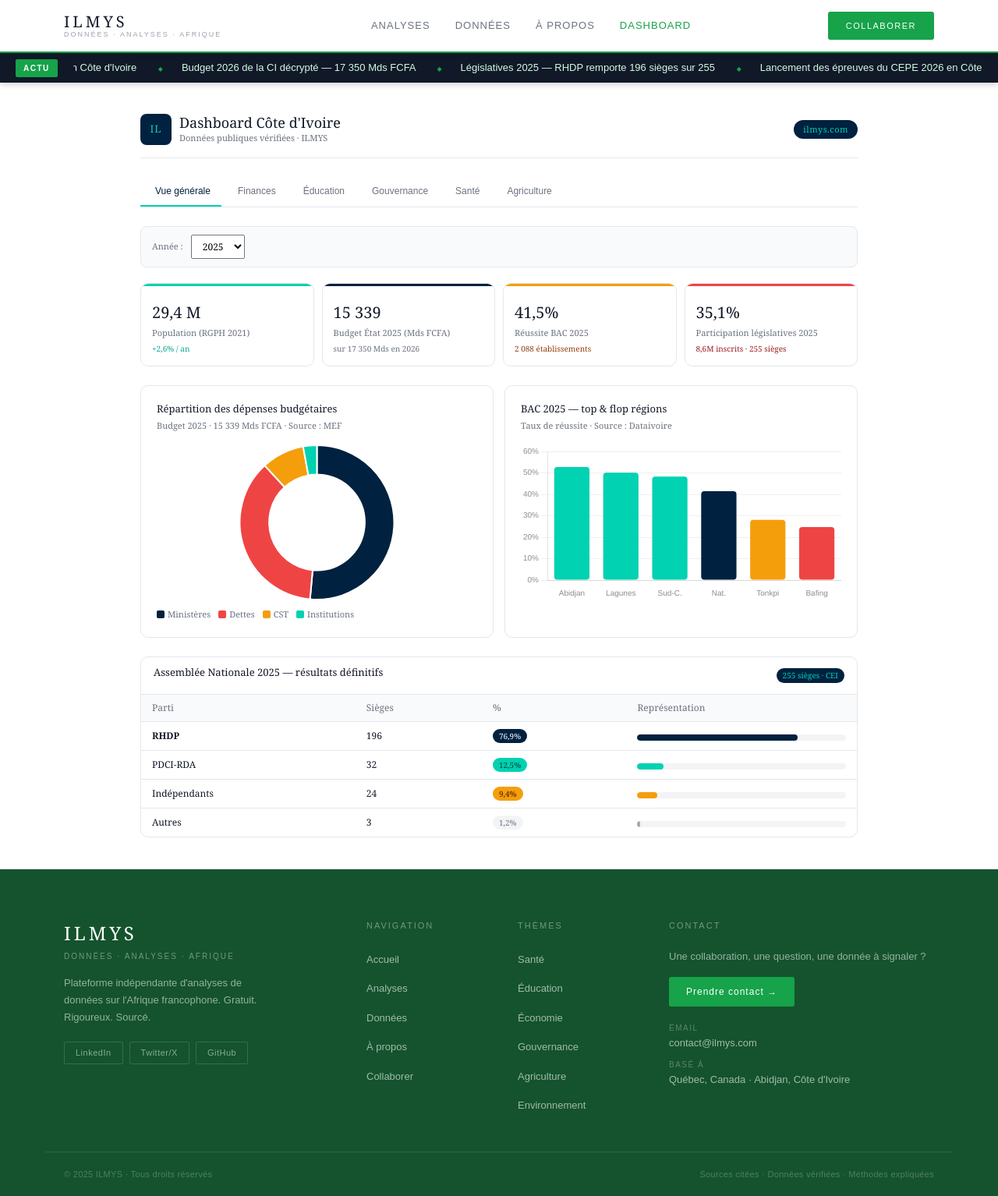
After one commit to lynol/ilmys, a Flask app: page /dashboard in a window 1280 px wide. The commit adds this page. Shown: the whole page at 78% size. Run offline with Flask 3, Linux system fonts and the light colour scheme; some libraries are stand-ins or nearby versions.

Commit message:
Dashboard

```diff
--- a/app.py
+++ b/app.py
@@ -191,6 +191,10 @@ def index():
         stats             = stats,
         fact              = fact
     )
+
+@app.route('/dashboard')
+def dashboard():
+    return render_template('dashboard.html')
 
 @app.route('/analyses')
 def analyses():
--- a/templates/components/navbar.html
+++ b/templates/components/navbar.html
@@ -35,6 +35,13 @@
                         À propos
                     </a>
                 </li>
+
+                <li class="nav-item">
+                    <a class="nav-link {% if request.endpoint == 'dashboard' %}active{% endif %}"
+                    href="{{ url_for('dashboard') }}">
+                        Dashboard
+                    </a>
+                </li>
             </ul>
 
             <!-- CTA -->
@@ -42,6 +49,7 @@
                class="btn ilmys-btn-cta">
                 Collaborer
             </a>
+
         </div>
 
     </div>
--- /dev/null
+++ b/templates/dashboard.html
@@ -0,0 +1,511 @@
+{% extends "base.html" %}
+
+{% block title %}Dashboard — ILMYS{% endblock %}
+
+{% block content %}
+<div class="container" style="max-width:960px;margin:40px auto;padding:0 20px">
+
+    <!-- HEADER -->
+    <div style="display:flex;align-items:center;justify-content:space-between;
+                padding-bottom:1rem;border-bottom:0.5px solid var(--border);
+                margin-bottom:1.5rem;flex-wrap:wrap;gap:12px">
+        <div style="display:flex;align-items:center;gap:10px">
+            <div style="width:40px;height:40px;background:#00213f;border-radius:8px;
+                        display:flex;align-items:center;justify-content:center;
+                        color:#00d2b2;font-size:13px;font-weight:500;letter-spacing:1px">
+                IL
+            </div>
+            <div>
+                <h1 style="font-size:18px;font-weight:500;
+                           color:var(--noir);margin:0">
+                    Dashboard Côte d'Ivoire
+                </h1>
+                <p style="font-size:11px;color:var(--muted);margin:0">
+                    Données publiques vérifiées · ILMYS
+                </p>
+            </div>
+        </div>
+        <span style="font-size:11px;padding:4px 12px;border-radius:20px;
+                     background:#00213f;color:#00d2b2;letter-spacing:0.5px">
+            ilmys.com
+        </span>
+    </div>
+
+    <!-- ONGLETS -->
+    <div style="display:flex;gap:2px;margin-bottom:1.5rem;
+                border-bottom:0.5px solid var(--border);overflow-x:auto">
+        <button class="dash-tab active" onclick="showTab('vue',this)">
+            <i class="ti ti-layout-dashboard"></i> Vue générale
+        </button>
+        <button class="dash-tab" onclick="showTab('finances',this)">
+            <i class="ti ti-coin"></i> Finances
+        </button>
+        <button class="dash-tab" onclick="showTab('education',this)">
+            <i class="ti ti-school"></i> Éducation
+        </button>
+        <button class="dash-tab" onclick="showTab('gouvernance',this)">
+            <i class="ti ti-building-bank"></i> Gouvernance
+        </button>
+        <button class="dash-tab" onclick="showTab('sante',this)">
+            <i class="ti ti-heart"></i> Santé
+        </button>
+        <button class="dash-tab" onclick="showTab('agriculture',this)">
+            <i class="ti ti-plant"></i> Agriculture
+        </button>
+    </div>
+
+    <!-- CONTENU — colle ici tout le HTML des sections -->
+    <div id="dash-content">
+
+        <!-- VUE GÉNÉRALE -->
+        <div id="tab-vue" class="dash-section active">
+            <!-- FILTRE -->
+            <div class="dash-filter">
+                <label>Année :</label>
+                <select id="vueYear" onchange="updateVue()">
+                    <option value="2025" selected>2025</option>
+                    <option value="2026">2026</option>
+                </select>
+            </div>
+
+            <!-- KPI -->
+            <div class="dash-kpi-grid">
+
+                <div class="dash-kpi">
+                    <div class="dash-kpi-stripe" style="background:#00d2b2"></div>
+                    <i class="ti ti-users" style="font-size:22px;color:#00d2b2;margin-bottom:8px;display:block"></i>
+                    <div style="font-size:20px;font-weight:500;color:var(--noir)">29,4 M</div>
+                    <div style="font-size:11px;color:var(--muted);margin-top:3px">Population (RGPH 2021)</div>
+                    <div style="font-size:10px;color:#00a88f;margin-top:5px">+2,6% / an</div>
+                </div>
+
+                <div class="dash-kpi">
+                    <div class="dash-kpi-stripe" style="background:#00213f"></div>
+                    <i class="ti ti-cash" style="font-size:22px;color:#00213f;margin-bottom:8px;display:block"></i>
+                    <div style="font-size:20px;font-weight:500;color:var(--noir)" id="vue-budget">15 339</div>
+                    <div style="font-size:11px;color:var(--muted);margin-top:3px" id="vue-budget-lbl">Budget État 2025 (Mds FCFA)</div>
+                    <div style="font-size:10px;color:var(--muted);margin-top:5px" id="vue-budget-trend">sur 17 350 Mds en 2026</div>
+                </div>
+
+                <div class="dash-kpi">
+                    <div class="dash-kpi-stripe" style="background:#f59e0b"></div>
+                    <i class="ti ti-certificate" style="font-size:22px;color:#f59e0b;margin-bottom:8px;display:block"></i>
+                    <div style="font-size:20px;font-weight:500;color:var(--noir)">41,5%</div>
+                    <div style="font-size:11px;color:var(--muted);margin-top:3px">Réussite BAC 2025</div>
+                    <div style="font-size:10px;color:#92400e;margin-top:5px">2 088 établissements</div>
+                </div>
+
+                <div class="dash-kpi">
+                    <div class="dash-kpi-stripe" style="background:#ef4444"></div>
+                    <i class="ti ti-vote" style="font-size:22px;color:#ef4444;margin-bottom:8px;display:block"></i>
+                    <div style="font-size:20px;font-weight:500;color:var(--noir)">35,1%</div>
+                    <div style="font-size:11px;color:var(--muted);margin-top:3px">Participation législatives 2025</div>
+                    <div style="font-size:10px;color:#991b1b;margin-top:5px">8,6M inscrits · 255 sièges</div>
+                </div>
+
+            </div>
+
+            <!-- GRAPHIQUES -->
+            <div class="dash-grid2">
+
+                <div class="dash-card">
+                    <div class="dash-card-title">Répartition des dépenses budgétaires</div>
+                    <div class="dash-card-sub" id="vue-donut-sub">Budget 2025 · 15 339 Mds FCFA · Source : MEF</div>
+                    <div style="position:relative;width:100%;height:200px">
+                        <canvas id="cVueBudget" role="img" aria-label="Répartition dépenses budget">
+                            Ministères, dettes, CST, institutions
+                        </canvas>
+                    </div>
+                    <div style="display:flex;flex-wrap:wrap;gap:10px;margin-top:10px;font-size:11px;color:var(--muted)">
+                        <span style="display:flex;align-items:center;gap:4px">
+                            <span style="width:10px;height:10px;border-radius:2px;background:#00213f;display:inline-block"></span>Ministères
+                        </span>
+                        <span style="display:flex;align-items:center;gap:4px">
+                            <span style="width:10px;height:10px;border-radius:2px;background:#ef4444;display:inline-block"></span>Dettes
+                        </span>
+                        <span style="display:flex;align-items:center;gap:4px">
+                            <span style="width:10px;height:10px;border-radius:2px;background:#f59e0b;display:inline-block"></span>CST
+                        </span>
+                        <span style="display:flex;align-items:center;gap:4px">
+                            <span style="width:10px;height:10px;border-radius:2px;background:#00d2b2;display:inline-block"></span>Institutions
+                        </span>
+                    </div>
+                </div>
+
+                <div class="dash-card">
+                    <div class="dash-card-title">BAC 2025 — top & flop régions</div>
+                    <div class="dash-card-sub">Taux de réussite · Source : Dataivoire</div>
+                    <div style="position:relative;width:100%;height:200px">
+                        <canvas id="cVueBAC" role="img" aria-label="BAC 2025 par région">
+                            Abidjan 52.7, Bafing 24.7, nationale 41.5
+                        </canvas>
+                    </div>
+                </div>
+
+            </div>
+
+            <!-- TABLEAU LÉGISLATIVES -->
+            <div class="tbl-card" style="background:#fff;border:0.5px solid var(--border);border-radius:10px;overflow:hidden;margin-bottom:1.5rem">
+                <div style="padding:12px 16px;border-bottom:0.5px solid var(--border);display:flex;justify-content:space-between;align-items:center">
+                    <h3 style="font-size:13px;font-weight:500;color:var(--noir)">
+                        Assemblée Nationale 2025 — résultats définitifs
+                    </h3>
+                    <span style="font-size:10px;padding:2px 8px;border-radius:20px;background:#00213f;color:#00d2b2">
+                        255 sièges · CEI
+                    </span>
+                </div>
+                <table style="width:100%;border-collapse:collapse;font-size:12px">
+                    <thead>
+                        <tr>
+                            <th style="background:#F9FAFB;color:var(--muted);font-weight:500;padding:8px 14px;text-align:left;border-bottom:0.5px solid var(--border)">Parti</th>
+                            <th style="background:#F9FAFB;color:var(--muted);font-weight:500;padding:8px 14px;text-align:left;border-bottom:0.5px solid var(--border)">Sièges</th>
+                            <th style="background:#F9FAFB;color:var(--muted);font-weight:500;padding:8px 14px;text-align:left;border-bottom:0.5px solid var(--border)">%</th>
+                            <th style="background:#F9FAFB;color:var(--muted);font-weight:500;padding:8px 14px;text-align:left;border-bottom:0.5px solid var(--border)">Représentation</th>
+                        </tr>
+                    </thead>
+                    <tbody>
+                        <tr>
+                            <td style="padding:9px 14px;border-bottom:0.5px solid var(--border)"><strong>RHDP</strong></td>
+                            <td style="padding:9px 14px;border-bottom:0.5px solid var(--border)">196</td>
+                            <td style="padding:9px 14px;border-bottom:0.5px solid var(--border)">
+                                <span style="background:#00213f;color:#fff;padding:2px 8px;border-radius:20px;font-size:10px">76,9%</span>
+                            </td>
+                            <td style="padding:9px 14px;border-bottom:0.5px solid var(--border)">
+                                <div class="dash-pbar"><div class="dash-pfill" style="background:#00213f;width:76.9%"></div></div>
+                            </td>
+                        </tr>
+                        <tr>
+                            <td style="padding:9px 14px;border-bottom:0.5px solid var(--border)">PDCI-RDA</td>
+                            <td style="padding:9px 14px;border-bottom:0.5px solid var(--border)">32</td>
+                            <td style="padding:9px 14px;border-bottom:0.5px solid var(--border)">
+                                <span style="background:#00d2b2;color:#003d35;padding:2px 8px;border-radius:20px;font-size:10px">12,5%</span>
+                            </td>
+                            <td style="padding:9px 14px;border-bottom:0.5px solid var(--border)">
+                                <div class="dash-pbar"><div class="dash-pfill" style="background:#00d2b2;width:12.5%"></div></div>
+                            </td>
+                        </tr>
+                        <tr>
+                            <td style="padding:9px 14px;border-bottom:0.5px solid var(--border)">Indépendants</td>
+                            <td style="padding:9px 14px;border-bottom:0.5px solid var(--border)">24</td>
+                            <td style="padding:9px 14px;border-bottom:0.5px solid var(--border)">
+                                <span style="background:#f59e0b;color:#451a03;padding:2px 8px;border-radius:20px;font-size:10px">9,4%</span>
+                            </td>
+                            <td style="padding:9px 14px;border-bottom:0.5px solid var(--border)">
+                                <div class="dash-pbar"><div class="dash-pfill" style="background:#f59e0b;width:9.4%"></div></div>
+                            </td>
+                        </tr>
+                        <tr>
+                            <td style="padding:9px 14px">Autres</td>
+                            <td style="padding:9px 14px">3</td>
+                            <td style="padding:9px 14px">
+                                <span style="background:#F3F4F6;color:var(--muted);padding:2px 8px;border-radius:20px;font-size:10px">1,2%</span>
+                            </td>
+                            <td style="padding:9px 14px">
+                                <div class="dash-pbar"><div class="dash-pfill" style="background:#aaa;width:1.2%"></div></div>
+                            </td>
+                        </tr>
+                    </tbody>
+                </table>
+            </div>
+        </div>
+
+        <!-- FINANCES -->
+        <div id="tab-finances" class="dash-section">
+            <!-- ... contenu finances ... -->
+        </div>
+
+        <!-- ÉDUCATION -->
+        <div id="tab-education" class="dash-section">
+            <!-- ... contenu éducation ... -->
+        </div>
+
+        <!-- GOUVERNANCE -->
+        <div id="tab-gouvernance" class="dash-section">
+            <!-- ... contenu gouvernance ... -->
+        </div>
+
+        <!-- SANTÉ -->
+        <div id="tab-sante" class="dash-section">
+            <div class="dash-soon">
+                <i class="ti ti-heart" style="font-size:32px;color:#00d2b2;
+                   display:block;margin-bottom:8px"></i>
+                <strong>Données Santé — à venir</strong><br>
+                Indicateurs WHO · Mortalité · Paludisme · VIH · CMU
+            </div>
+        </div>
+
+        <!-- AGRICULTURE -->
+        <div id="tab-agriculture" class="dash-section">
+            <div class="dash-soon">
+                <i class="ti ti-plant" style="font-size:32px;color:#00d2b2;
+                   display:block;margin-bottom:8px"></i>
+                <strong>Données Agriculture — à venir</strong><br>
+                Production cacao · Café · Cultures vivrières
+            </div>
+        </div>
+
+    </div>
+</div>
+
+<!-- CSS Dashboard -->
+<style>
+.dash-tab {
+    padding: 9px 14px;
+    font-size: 12px;
+    color: var(--muted);
+    cursor: pointer;
+    border: none;
+    background: none;
+    border-bottom: 2.5px solid transparent;
+    margin-bottom: -0.5px;
+    white-space: nowrap;
+    display: inline-flex;
+    align-items: center;
+    gap: 5px;
+    transition: color 0.15s;
+    font-family: sans-serif;
+}
+.dash-tab:hover { color: var(--noir); }
+.dash-tab.active { color: #00213f; border-bottom-color: #00d2b2; font-weight: 500; }
+
+.dash-section { display: none; }
+.dash-section.active { display: block; }
+
+.dash-kpi-grid {
+    display: grid;
+    grid-template-columns: repeat(auto-fit, minmax(130px, 1fr));
+    gap: 10px;
+    margin-bottom: 1.5rem;
+}
+
+.dash-kpi {
+    border-radius: 10px;
+    padding: 14px;
+    position: relative;
+    overflow: hidden;
+    border: 0.5px solid var(--border);
+    background: #fff;
+}
+
+.dash-kpi-stripe {
+    position: absolute;
+    top: 0; left: 0; right: 0;
+    height: 3px;
+    border-radius: 10px 10px 0 0;
+}
+
+.dash-grid2 {
+    display: grid;
+    grid-template-columns: repeat(auto-fit, minmax(280px, 1fr));
+    gap: 14px;
+    margin-bottom: 1.5rem;
+}
+
+.dash-card {
+    background: #fff;
+    border: 0.5px solid var(--border);
+    border-radius: 10px;
+    padding: 1.25rem;
+}
+
+.dash-card-title {
+    font-size: 13px;
+    font-weight: 500;
+    color: var(--noir);
+    margin-bottom: 3px;
+}
+
+.dash-card-sub {
+    font-size: 11px;
+    color: var(--muted);
+    margin-bottom: 1rem;
+}
+
+.dash-filter {
+    display: flex;
+    gap: 10px;
+    margin-bottom: 1.25rem;
+    flex-wrap: wrap;
+    align-items: center;
+    padding: 10px 14px;
+    background: #F9FAFB;
+    border-radius: 8px;
+    border: 0.5px solid var(--border);
+}
+
+.dash-filter label { font-size: 11px; color: var(--muted); }
+.dash-filter select { font-size: 12px; padding: 5px 10px; }
+
+.dash-soon {
+    font-size: 12px;
+    color: var(--muted);
+    padding: 40px;
+    text-align: center;
+    background: #F9FAFB;
+    border-radius: 8px;
+    border: 0.5px dashed var(--border);
+    line-height: 1.8;
+}
+
+.dash-note {
+    font-size: 11px;
+    color: var(--muted);
+    padding: 10px 14px;
+    background: #F9FAFB;
+    border-radius: 8px;
+    border-left: 3px solid #00d2b2;
+    margin-top: 1rem;
+    line-height: 1.6;
+}
+
+.dash-pbar { background: #F3F4F6; border-radius: 4px; height: 8px; width: 100%; overflow: hidden; margin-top: 4px; }
+.dash-pfill { height: 100%; border-radius: 4px; }
+</style>
+
+<!-- JS Dashboard -->
+<script src="https://cdn.jsdelivr.net/npm/chart.js@4.4.1/dist/chart.umd.min.js"></script>
+<script>
+function showTab(id, btn) {
+    document.querySelectorAll('.dash-section').forEach(s => s.classList.remove('active'));
+    document.querySelectorAll('.dash-tab').forEach(t => t.classList.remove('active'));
+    document.getElementById('tab-' + id).classList.add('active');
+    btn.classList.add('active');
+}
+
+const C = {
+    vert: '#00d2b2', bleu: '#00213f',
+    rouge: '#ef4444', orange: '#f59e0b',
+    violet: '#8b5cf6', gris: '#aaa'
+};
+
+const gc = 'rgba(0,0,0,0.06)';
+const tc = 'rgba(0,0,0,0.45)';
+
+const charts = {};
+
+function mkChart(id, type, labels, data, colors, opts={}) {
+    if (charts[id]) charts[id].destroy();
+    const ctx = document.getElementById(id);
+    if (!ctx) return;
+    charts[id] = new Chart(ctx, {
+        type,
+        data: {
+            labels,
+            datasets: [{
+                data,
+                backgroundColor: colors,
+                borderWidth: (type==='doughnut'||type==='pie') ? 2 : 0,
+                borderColor: (type==='doughnut'||type==='pie') ? '#fff' : undefined,
+                borderRadius: type==='bar' ? 4 : undefined,
+                borderSkipped: type==='bar' ? false : undefined
+            }]
+        },
+        options: {
+            responsive: true,
+            maintainAspectRatio: false,
+            plugins: { legend: { display: false } },
+            scales: type==='doughnut'||type==='pie' ? {} : {
+                x: { grid: { color: gc }, ticks: { color: tc, font: { size: 10 } } },
+                y: { grid: { color: gc }, ticks: { color: tc, font: { size: 10 } } }
+            },
+            ...opts
+        }
+    });
+}
+
+// Initialiser tous les graphiques
+setTimeout(() => {
+    mkChart('cVueBudget','doughnut',
+        ['Ministères','Dettes','CST','Institutions'],
+        [7889,5636,1374,440],
+        [C.bleu,C.rouge,C.orange,C.vert],
+        { cutout:'62%' }
+    );
+    mkChart('cVueBAC','bar',
+        ['Abidjan','Lagunes','Sud-C.','Nat.','Tonkpi','Bafing'],
+        [52.7,50.1,48.3,41.5,28.1,24.7],
+        [C.vert,C.vert,C.vert,C.bleu,C.orange,C.rouge],
+        { scales:{ x:{ grid:{ display:false }, ticks:{ color:tc, font:{ size:10 } } }, y:{ grid:{ color:gc }, ticks:{ color:tc, font:{ size:10 }, callback:v=>v+'%' }, min:0, max:60 } } }
+    );
+    mkChart('cFinMin','bar',
+        ['Finances','Intérieur','Défense','Santé','Équip.','Ens.Sup','Mines','Éduc.'],
+        [973,468,442,470,437,329,216,287],
+        [C.bleu,C.bleu,C.bleu,C.vert,C.bleu,C.bleu,C.orange,C.vert],
+        { indexAxis:'y', scales:{ x:{ grid:{ color:gc }, ticks:{ color:tc, font:{ size:10 } } }, y:{ grid:{ display:false }, ticks:{ color:tc, font:{ size:10 } } } } }
+    );
+    mkChart('cFinEvo','bar',
+        ['Numérique','Construct.','Commerce','Mines','Transports','Santé','Jeunesse'],
+        [128.3,60.5,60.0,52.8,28.0,0.2,-21.7],
+        [C.vert,C.vert,C.vert,C.vert,C.vert,C.orange,C.rouge],
+        { scales:{ x:{ grid:{ display:false }, ticks:{ color:tc, font:{ size:9 }, maxRotation:35 } }, y:{ grid:{ color:gc }, ticks:{ color:tc, font:{ size:10 }, callback:v=>v+'%' } } } }
+    );
+    mkChart('cFinFisc','doughnut',
+        ['Revenus','Importations','TVA','Exportations','Autres'],
+        [2022,2011,1733,790,831],
+        [C.bleu,C.vert,C.orange,C.rouge,C.violet],
+        { cutout:'58%' }
+    );
+    mkChart('cFinDette','doughnut',
+        ['Intérieure','Extérieure'],
+        [3341,2295],
+        [C.bleu,C.rouge],
+        { cutout:'60%' }
+    );
+    mkChart('cEducReg','bar',
+        ['Abidjan','Lagunes','Sud-C.','Bélier','Tonkpi','Bafing'],
+        [52.7,50.1,48.3,44.2,28.1,24.7],
+        [C.vert,C.vert,C.vert,C.bleu,C.orange,C.rouge],
+        { scales:{ x:{ grid:{ display:false }, ticks:{ color:tc, font:{ size:10 } } }, y:{ grid:{ color:gc }, ticks:{ color:tc, font:{ size:10 }, callback:v=>v+'%' }, min:0, max:60 } } }
+    );
+    mkChart('cGovSieges','doughnut',
+        ['RHDP','PDCI-RDA','Indépendants','Autres'],
+        [196,32,24,3],
+        [C.bleu,C.vert,C.orange,C.gris],
+        { cutout:'60%' }
+    );
+    mkChart('cGovPart','bar',
+        ['Poro','Tchologo','Kabadougou','Hambol','Bélier','Gôh','Abidjan'],
+        [79.1,76.3,75.9,56.1,33.9,23.9,18.9],
+        [C.vert,C.vert,C.vert,C.vert,C.orange,C.rouge,C.rouge],
+        { scales:{ x:{ grid:{ display:false }, ticks:{ color:tc, font:{ size:9 }, maxRotation:35 } }, y:{ grid:{ color:gc }, ticks:{ color:tc, font:{ size:10 }, callback:v=>v+'%' }, min:0, max:90 } } }
+    );
+}, 100);
+
+// Filtres
+const finData = {
+    2025:{ total:'15 339', dette:'5 636', detteS:'36,7% du budget', sante:'470', educ:'287' },
+    2026:{ total:'17 350', dette:'1 199', detteS:'-78,7% vs 2025', sante:'471', educ:'311' }
+};
+
+const finMin = {
+    2025:{ vals:[973,468,442,470,437,329,216,287] },
+    2026:{ vals:[832,538,481,471,455,339,330,311] }
+};
+
+function updateVue() {
+    const y = document.getElementById('vueYear').value;
+    const b = y==='2026' ? '17 350' : '15 339';
+    document.getElementById('vue-budget').textContent = b;
+    if(charts['cVueBudget']){
+        charts['cVueBudget'].data.datasets[0].data = y==='2026'
+            ? [5855,1199,962,413]
+            : [7889,5636,1374,440];
+        charts['cVueBudget'].update();
+    }
+}
+
+function updateFin() {
+    const y = document.getElementById('finYear').value;
+    const d = finData[y];
+    document.getElementById('fin-total').textContent = d.total;
+    document.getElementById('fin-dette').textContent = d.dette;
+    document.getElementById('fin-dette-sub').textContent = d.detteS;
+    document.getElementById('fin-sante').textContent = d.sante;
+    document.getElementById('fin-educ').textContent = d.educ;
+    if(charts['cFinMin']){
+        charts['cFinMin'].data.datasets[0].data = finMin[y].vals;
+        charts['cFinMin'].update();
+    }
+}
+</script>
+{% endblock %}
```
